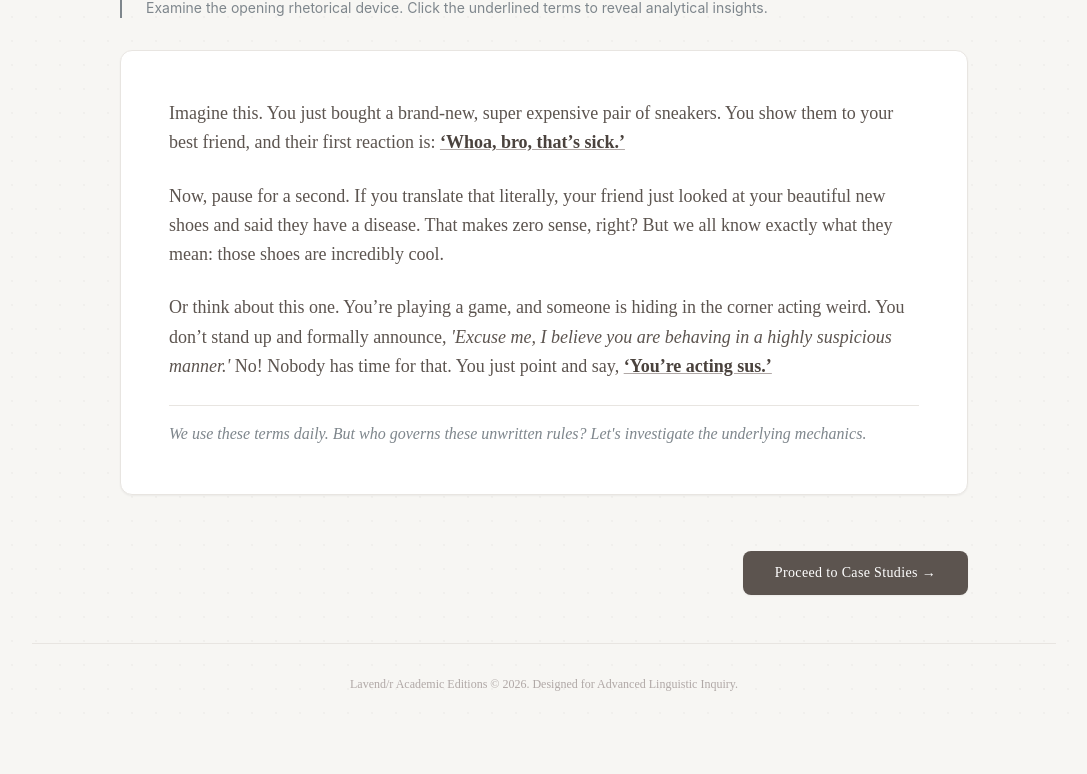
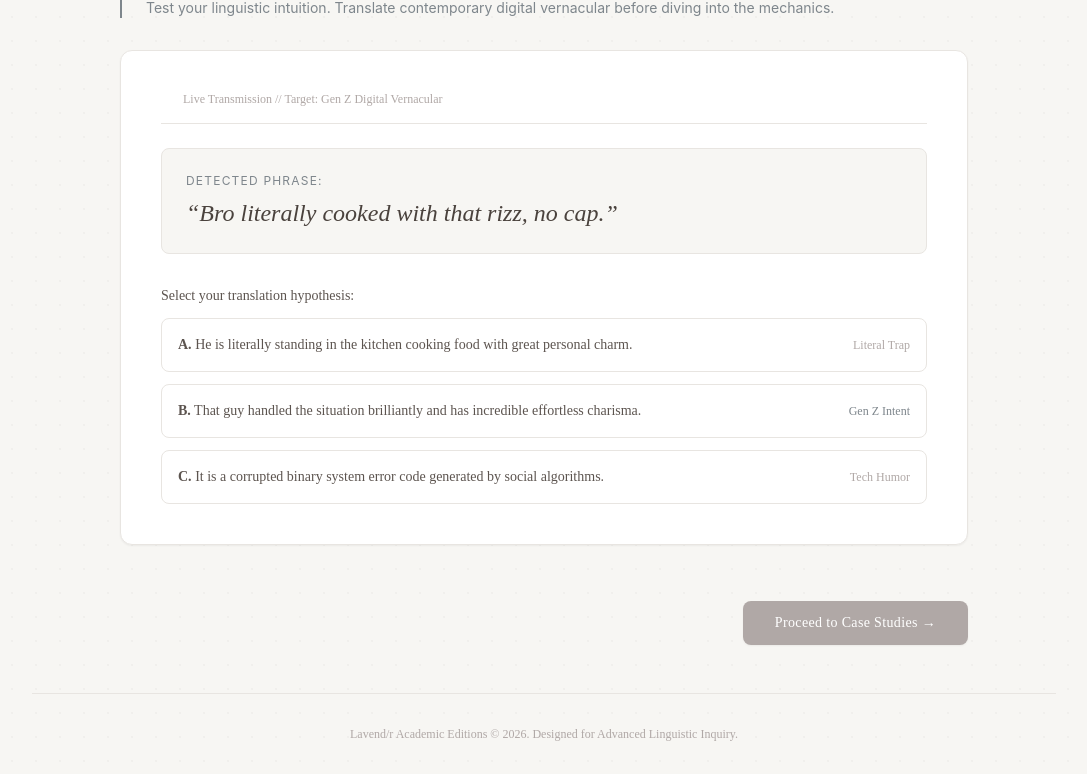
Before and after one commit to annyziyun-cloud/linguistic-processes-guide, a plain HTML site: page index.html in a window 1280 px wide. Shown: the part 259-1033 px from the top of the page, without its empty margins (96-1183 px from the left). Before the commit the page ends 983 px from the top, so only its background shows below. Drawn offline with nearby package versions, Linux system fonts and the light colour scheme.

Commit message:
Revise page title and content for Gen Z relevance
Updated content and terminology to reflect Gen Z slang.

```diff
--- a/index.html
+++ b/index.html
@@ -49,39 +49,66 @@
     <!-- Main Content Container (Wizard Pages) -->
     <main class="w-full max-w-4xl mx-auto px-6 py-12 flex-1">
 
-        <!-- PAGE 1: The Hook Deconstruction -->
+        <!-- PAGE 1: The Hook Deconstruction (Gen Z Slang Decoder) -->
         <section id="page-1" class="page-container space-y-8">
             <div class="border-l-2 border-morandi-500 pl-6 space-y-2">
                 <span class="text-xs uppercase tracking-wider text-morandi-500 font-semibold">Module 01</span>
-                <h2 class="text-3xl font-serif text-morandi-900">The Hook Deconstruction</h2>
-                <p class="text-morandi-500 text-sm">Examine the opening rhetorical device. Click the underlined terms to reveal analytical insights.</p>
+                <h2 class="text-3xl font-serif text-morandi-900">The Gen Z Slang Decoder</h2>
+                <p class="text-morandi-500 text-sm">Test your linguistic intuition. Translate contemporary digital vernacular before diving into the mechanics.</p>
             </div>
 
-            <div class="bg-white p-8 md:p-12 rounded-xl shadow-sm border border-morandi-100 space-y-6 font-serif leading-relaxed text-lg text-morandi-700">
-                <p>
-                    Imagine this. You just bought a brand-new, super expensive pair of sneakers. You show them to your best friend, and their first reaction is:
-                    <span class="annotation-trigger text-morandi-900 font-semibold underline decoration-morandi-300 cursor-pointer hover:text-morandi-500 transition" data-note="Semantic Shift: A term denoting pathology is inverted to express high aesthetic approval.">‘Whoa, bro, that’s sick.’</span>
-                </p>
-                <p>
-                    Now, pause for a second. If you translate that literally, your friend just looked at your beautiful new shoes and said they have a disease. That makes zero sense, right? But we all know exactly what they mean: those shoes are incredibly cool.
-                </p>
-                <p>
-                    Or think about this one. You’re playing a game, and someone is hiding in the corner acting weird. You don’t stand up and formally announce, <em>'Excuse me, I believe you are behaving in a highly suspicious manner.'</em> No! Nobody has time for that. You just point and say,
-                    <span class="annotation-trigger text-morandi-900 font-semibold underline decoration-morandi-300 cursor-pointer hover:text-morandi-500 transition" data-note="Clipping: Morphological truncation dropping syllables for high-speed conversational efficiency.">‘You’re acting sus.’</span>
-                </p>
-                <p class="text-base text-morandi-500 italic pt-4 border-t border-morandi-100">
-                    We use these terms daily. But who governs these unwritten rules? Let's investigate the underlying mechanics.
-                </p>
+            <!-- Simulated Chat / Terminal Interface -->
+            <div class="bg-white p-8 md:p-10 rounded-xl shadow-sm border border-morandi-100 space-y-6">
+                <div class="flex items-center gap-3 text-xs font-serif text-morandi-300 border-b border-morandi-100 pb-4">
+                    <span class="w-2.5 h-2.5 rounded-full bg-morندی-500"></span>
+                    <span>Live Transmission // Target: Gen Z Digital Vernacular</span>
+                </div>
+
+                <!-- Chat Bubble -->
+                <div class="bg-morandi-50 p-6 rounded-lg border border-morandi-100">
+                    <p class="text-xs uppercase tracking-widest text-morandi-500 mb-2">Detected Phrase:</p>
+                    <p class="text-xl md:text-2xl font-serif text-morandi-900 italic">
+                        “Bro literally cooked with that rizz, no cap.”
+                    </p>
+                </div>
+
+                <!-- Multiple Choice Options -->
+                <div class="space-y-3 pt-2">
+                    <p class="text-sm font-serif text-morandi-700 font-medium">Select your translation hypothesis:</p>
+
+                    <button class="decoder-option w-full text-left p-4 rounded-lg border border-morandi-100 bg-white hover:bg-morandi-50 transition text-sm font-serif text-morandi-700 flex items-center justify-between" data-correct="false">
+                        <span><strong>A.</strong> He is literally standing in the kitchen cooking food with great personal charm.</span>
+                        <span class="text-xs text-morandi-300">Literal Trap</span>
+                    </button>
+
+                    <button class="decoder-option w-full text-left p-4 rounded-lg border border-morandi-100 bg-white hover:bg-morandi-50 transition text-sm font-serif text-morandi-700 flex items-center justify-between" data-correct="true">
+                        <span><strong>B.</strong> That guy handled the situation brilliantly and has incredible effortless charisma.</span>
+                        <span class="text-xs text-morandi-500">Gen Z Intent</span>
+                    </button>
+
+                    <button class="decoder-option w-full text-left p-4 rounded-lg border border-morandi-100 bg-white hover:bg-morandi-50 transition text-sm font-serif text-morandi-700 flex items-center justify-between" data-correct="false">
+                        <span><strong>C.</strong> It is a corrupted binary system error code generated by social algorithms.</span>
+                        <span class="text-xs text-morandi-300">Tech Humor</span>
+                    </button>
+                </div>
             </div>
 
-            <!-- Annotation Pop-up Display Box -->
-            <div id="annotation-box" class="hidden bg-morandi-100 p-4 rounded-lg text-sm font-serif text-morandi-900 border border-morandi-300 transition-all">
-                💡 <span id="annotation-text">Click an underlined term above to view linguistic analysis.</span>
+            <!-- Instant Feedback & Pedagogical Pivot Card (Hidden Initially) -->
+            <div id="decoder-feedback" class="hidden bg-white p-8 rounded-xl border border-morandi-300 shadow-sm space-y-4 transition-all">
+                <div class="flex items-center gap-3">
+                    <span id="feedback-badge" class="px-3 py-1 rounded text-xs font-serif uppercase tracking-wider font-semibold"></span>
+                    <h3 id="feedback-title" class="font-serif text-lg text-morandi-900 font-bold"></h3>
+                </div>
+                <p id="feedback-desc" class="font-serif text-sm text-morandi-700 leading-relaxed"></p>
+
+                <div class="pt-4 border-t border-morandi-100 text-xs font-serif text-morandi-500 italic">
+                    💡 <strong>Pedagogical Pivot:</strong> Why do we understand every single English word individually, yet fail completely to decode the meaning? This is the core engine of language evolution we will investigate today.
+                </div>
             </div>
 
-            <!-- Action / Unlock Button -->
+            <!-- Action / Unlock Button (Disabled until answered) -->
             <div class="flex justify-end pt-6">
-                <button id="btn-next-1" class="bg-morandi-700 text-white font-serif px-8 py-3 rounded-lg text-sm tracking-wide shadow-sm hover:bg-morandi-900 transition flex items-center gap-2">
+                <button id="btn-next-1" disabled class="bg-morandi-300 text-white font-serif px-8 py-3 rounded-lg text-sm tracking-wide shadow-sm cursor-not-allowed transition flex items-center gap-2">
                     Proceed to Case Studies &rarr;
                 </button>
             </div>
```
